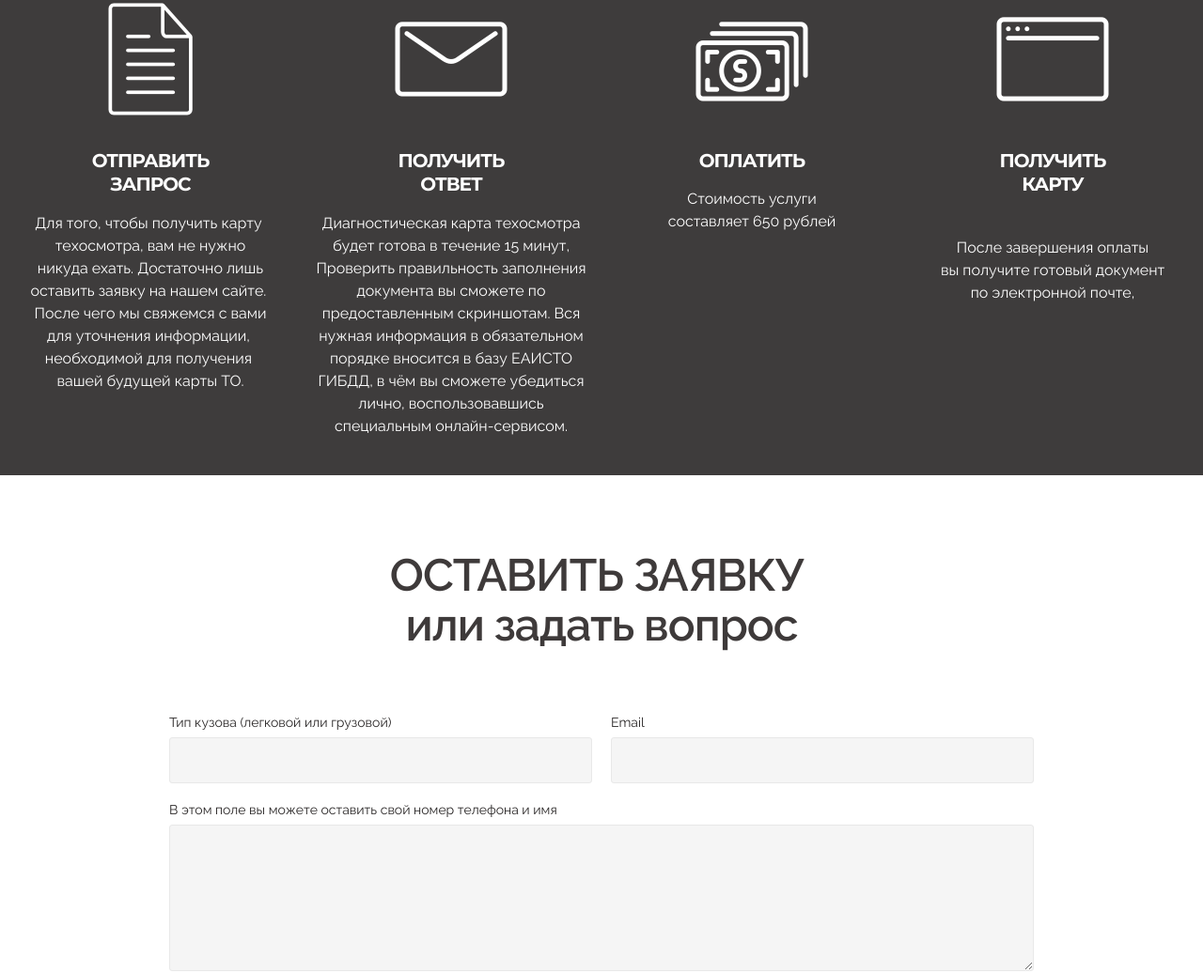
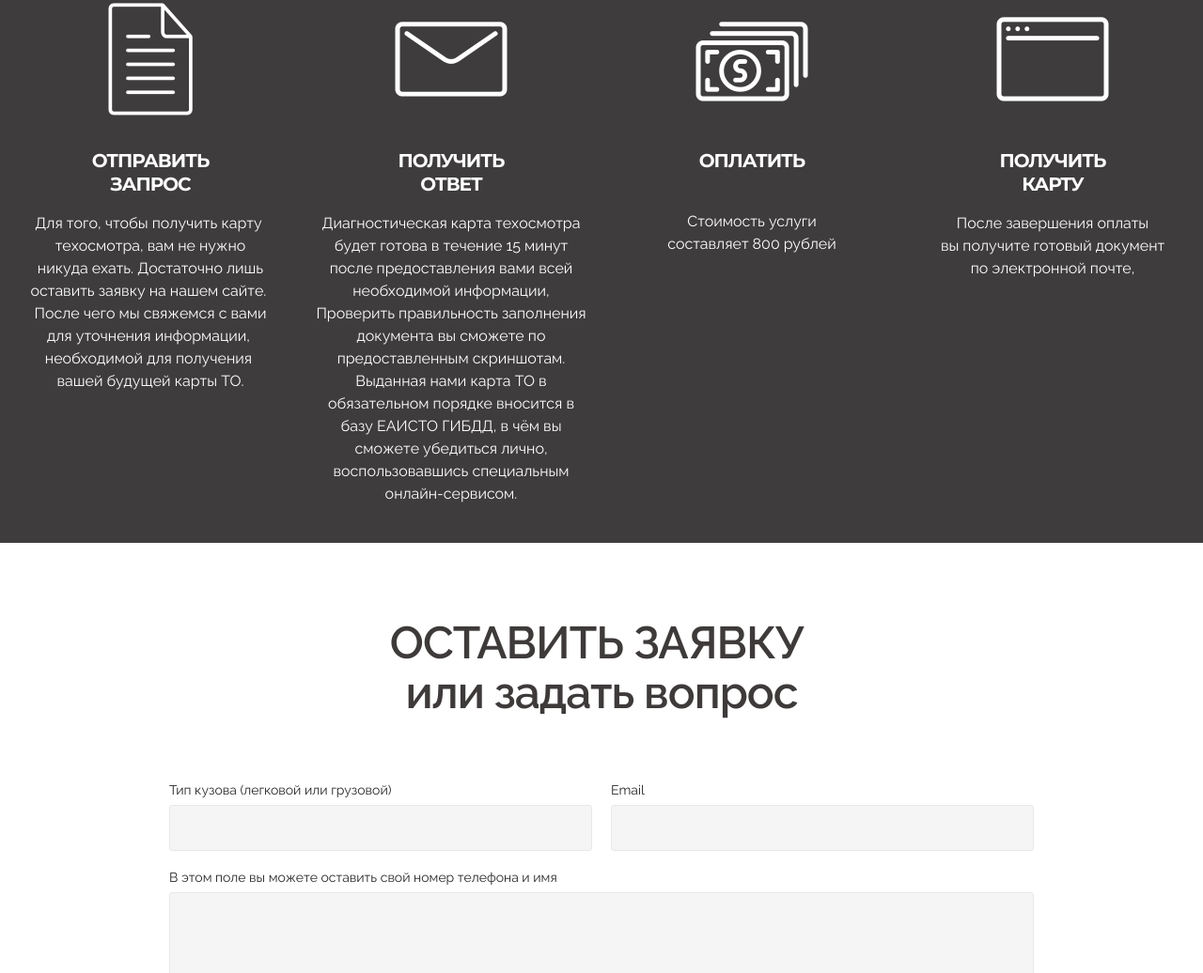
Before and after one commit to kraschalov/kraschalov.github.io, a plain HTML site: page index.html in a window 1280 px wide. Shown: the part 1013-2049 px from the top of the page at 94% size. Drawn offline with nearby package versions, Linux system fonts and the light colour scheme; files whose address does not match are found by name.

Commit message:
create github pages

```diff
--- a/index.html
+++ b/index.html
@@ -47,7 +47,7 @@
 
 </section>
 
-<section class="engine"><a rel="external" href="https://mobirise.com">Web Page Builder</a></section><section class="mbr-section mbr-section__container article" id="header3-d" style="background-color: rgb(81, 79, 78); padding-top: 60px; padding-bottom: 0px;">
+<section class="engine"><a rel="external" href="https://mobirise.com">https://mobirise.com/</a></section><section class="mbr-section mbr-section__container article" id="header3-d" style="background-color: rgb(81, 79, 78); padding-top: 60px; padding-bottom: 0px;">
     <div class="container">
         <div class="row">
             <div class="col-xs-12">
@@ -83,7 +83,7 @@
                     <div class="card-block">
                         <h4 class="card-title">ПОЛУЧИТЬ<br>ОТВЕТ</h4>
 
-                        <p class="card-text">Диагностическая карта техосмотра будет готова в течение 15 минут, Проверить правильность заполнения документа вы сможете по предоставленным скриншотам. Вся нужная информация в обязательном порядке вносится в базу ЕАИСТО ГИБДД, в чём вы сможете убедиться лично, воспользовавшись специальным онлайн-сервисом.<br></p>
+                        <p class="card-text">Диагностическая карта техосмотра будет готова в течение 15 минут после предоставления вами всей необходимой информации, Проверить правильность заполнения документа вы сможете по предоставленным скриншотам. Выданная нами карта ТО в обязательном порядке вносится в базу ЕАИСТО ГИБДД, в чём вы сможете убедиться лично, воспользовавшись специальным онлайн-сервисом.<br></p>
 
                     </div>
                 </div>
@@ -96,7 +96,7 @@
                     <div class="card-block">
                         <h4 class="card-title">ОПЛАТИТЬ</h4>
 
-                        <p class="card-text">Стоимость услуги<br>составляет 650 рублей</p>
+                        <p class="card-text"><br>Стоимость услуги<br>составляет 800 рублей</p>
 
                     </div>
                 </div>
@@ -107,7 +107,7 @@
                 <div class="card cart-block">
                     <div class="card-img"><a href="https://mobirise.com" class="mbri-browse mbr-iconfont mbr-iconfont-features3" style="color: rgb(255, 255, 255);"></a></div>
                     <div class="card-block">
-                        <h4 class="card-title">ПОЛУЧИТЬ<br>КАРТУ<br><br></h4>
+                        <h4 class="card-title">ПОЛУЧИТЬ<br>КАРТУ<br></h4>
 
                         <p class="card-text">После завершения оплаты<br>вы получите готовый документ<br>по электронной почте,</p>
 
@@ -145,7 +145,7 @@
 
                     <form action="https://mobirise.com/" method="post" data-form-title="ОСТАВИТЬ ЗАЯВКУ&amp;nbsp;или задать вопрос">
 
-                        <input type="hidden" value="KWF5Qy0umXsy3dij0aUvvdXcM94exUo3M3sZD5ibUWsPH8f1RUYaO96jUzLRv317uCSVMIuEAwBEIxfpZU55JtKNe/EDWMLT1EwoUHjpquG/bZqxBI8U4YI2yEFbLfKk" data-form-email="true">
+                        <input type="hidden" value="FLK47V/B5O0HWXYpsW09fygLJb0M7vTSZxaOQXCtyDhDMy131KGQeUR17rzcbLNyLgbzNIYyQsZ4YWHdq1JttoVoOp/fqLyEG1gl1XY18rKfgsm/a9TL4CCoUZZrx+/o" data-form-email="true">
 
                         <div class="row row-sm-offset">
 
```
Also changed, not shown: 1 other file.
